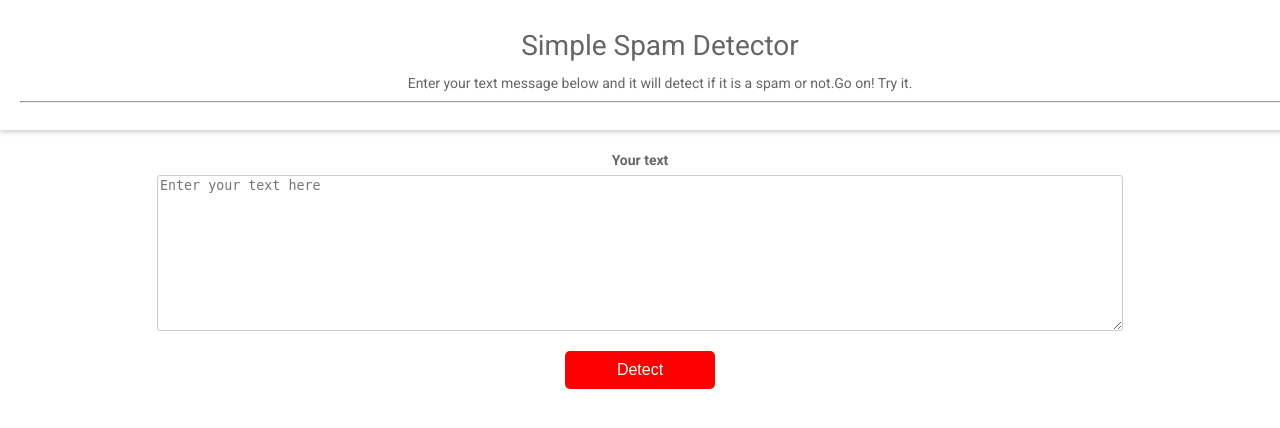
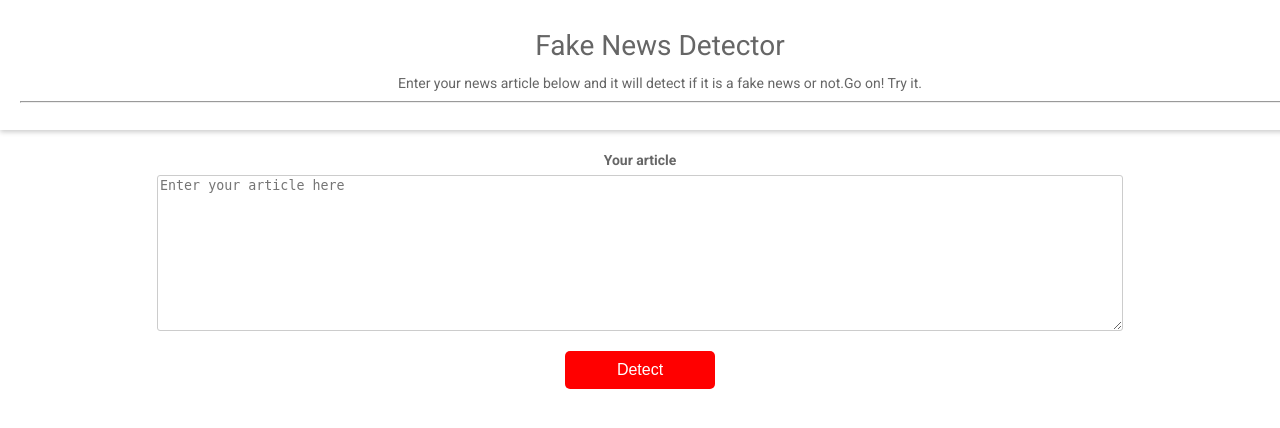
Before and after one commit to shrutibalan4591/Fake-News-Detection, a Flask app: page / in a window 1280 px wide. Shown: the top 428 px of the page. Run offline with Flask 2, Linux system fonts and the light colour scheme; parts of the project's set-up code (start-up, migrations or seed data) failed here and were passed over; some libraries are stand-ins or nearby versions.

Commit message:
Update home.html

```diff
--- a/templates/home.html
+++ b/templates/home.html
@@ -101,14 +101,14 @@
   <body>
     <div class="testbox">
       <form action="{{ url_for('predict') }}" method="POST">
-        <h1 align="center">Simple Spam Detector</h1>
-        <p align="center">Enter your text message below and it will detect if it is a spam or not.Go on! Try it.</p>
+        <h1 align="center">Fake News Detector</h1>
+        <p align="center">Enter your news article below and it will detect if it is a fake news or not.Go on! Try it.</p>
         <hr/>
         </div>
 
 
-        <h4 align="center">Your text</h4>
-        <textarea rows="10" placeholder="Enter your text here" name="message" align="center"></textarea>
+        <h4 align="center">Your article</h4>
+        <textarea rows="10" placeholder="Enter your article here" name="news" align="center"></textarea>
 
         <div class="btn-block">
           <button type="submit" >Detect</button>
```
